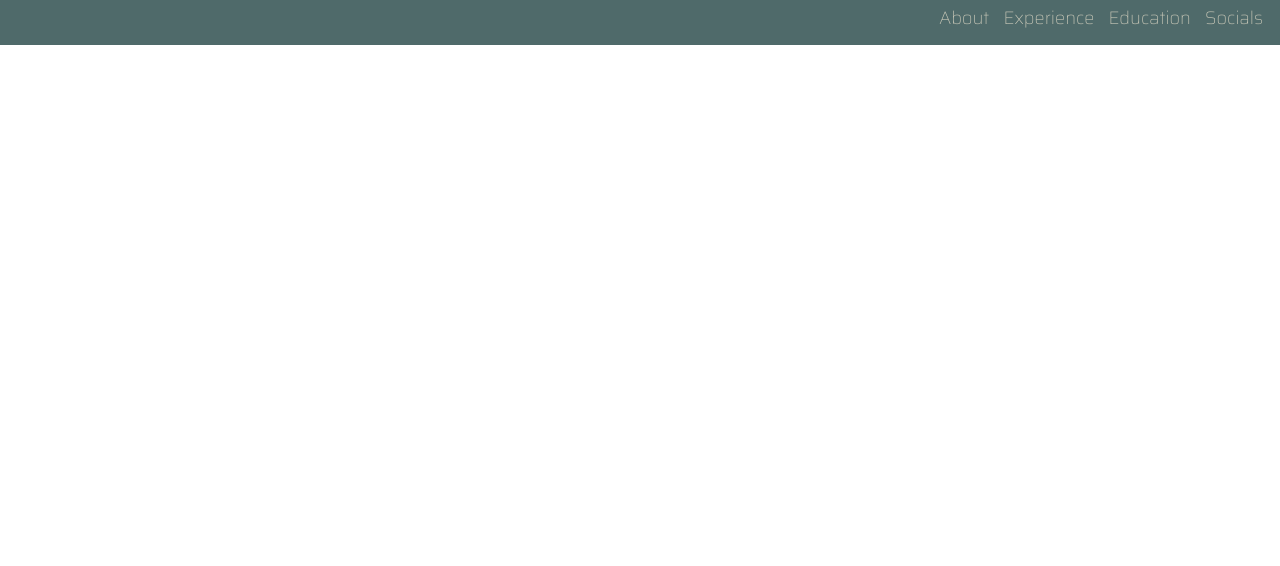
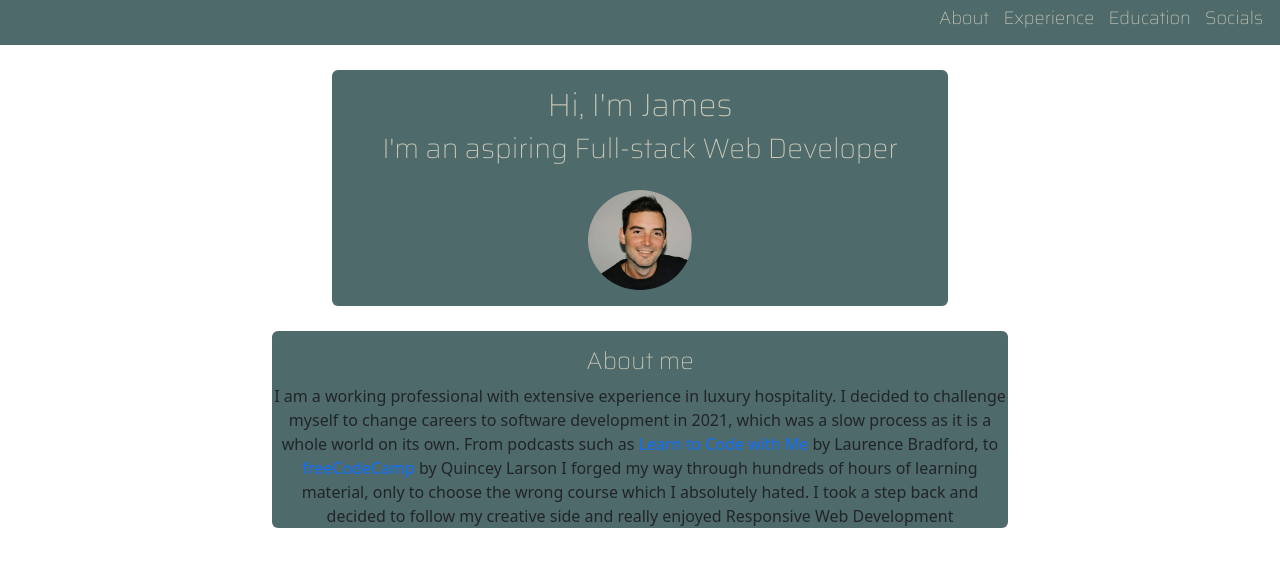
Before and after one commit to jamesfbdev/personalPortfolioJFB, a plain HTML site: page index.html in a window 1280 px wide. Drawn offline with nearby package versions, Linux system fonts and the light colour scheme.

Commit message:
Second commit

```diff
--- a/index.html
+++ b/index.html
@@ -29,6 +29,32 @@
 
       </nav>
 
+        <div class="container-fluid">
+          <div class="row">
+            <div class="col-6 text-center mx-auto">
+              <div class="hero-box">
+                <h2 class="hero-text pt-3">Hi, I'm James</h2>
+                <h3 class="hero-text pb-3">I'm an aspiring Full-stack Web Developer</h3>
+                <div class="mx-auto pb-3">
+                  <img src="./Images/profile.jpg" class="img-fluid rounded-circle profile-img">
+                </div>
+              </div>
+            </div>
+          </div>
+        </div>
+
+        <div class="container">
+          <div class="row">
+            <div class="col-8 text-center mx-auto">
+              <div class="hero-box">
+                <h4 class="hero-text pt-3">About me</h4>
+                <p class="text-justify">
+                  I am a working professional with extensive experience in luxury hospitality. I decided to challenge myself to change careers to software development in 2021, which was a slow process as it is a whole world on its own. From podcasts such as <a href="#" target="_blank">Learn to Code with Me</a> by Laurence Bradford, to <a href="#" target="_blank">freeCodeCamp</a> by Quincey Larson I forged my way through hundreds of hours of learning material, only to choose the wrong course which I absolutely hated. I took a step back and decided to follow my creative side and really enjoyed Responsive Web Development
+                </p>
+              </div>
+            </div>
+          </div>
+        </div>
 
 
 
```
